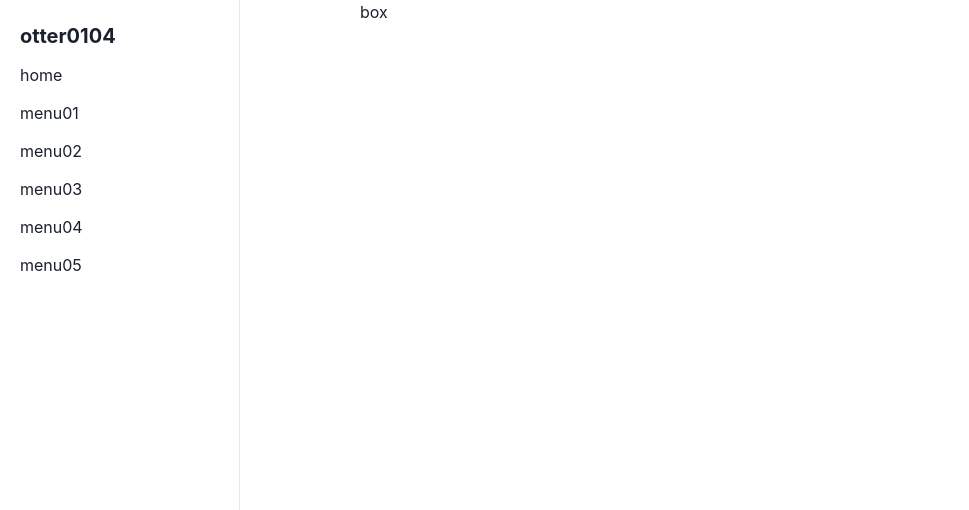
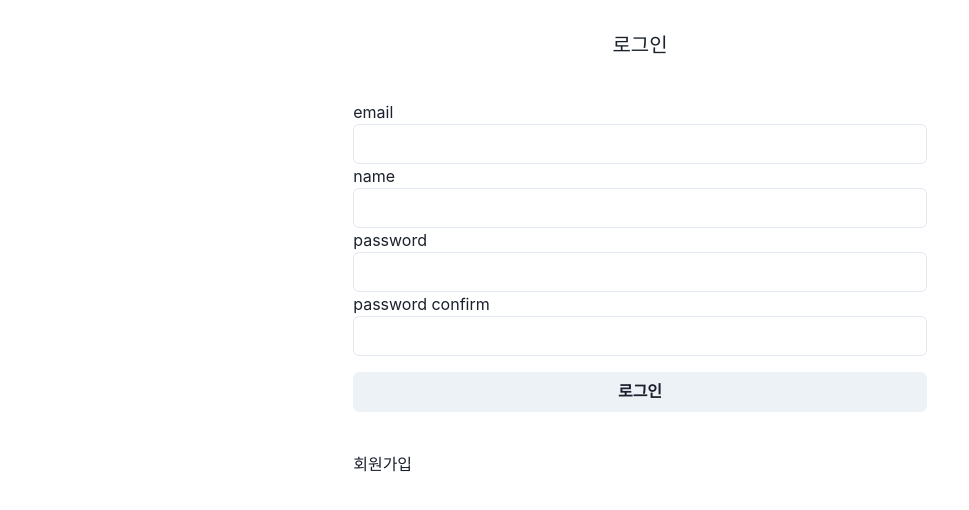
Before and after one commit to arin00github/frontend, a React (Create React App) app: page / in a window 1280 px wide. Shown: the top 510 px of the page, without its empty margins (0-969 px from the left). Built offline with nearby package versions, Linux system fonts and the light colour scheme.

Commit message:
firebase 설치 및 router 구조 변경

```diff
--- a/package.json
+++ b/package.json
@@ -12,12 +12,14 @@
     "@testing-library/react": "^12.0.0",
     "@testing-library/user-event": "^13.2.1",
     "axios": "^0.26.0",
+    "firebase": "^9.9.4",
     "framer-motion": "6",
     "jwt-decode": "^3.1.2",
     "keycloak-js": "^17.0.0",
     "ol": "^6.12.0",
     "react": "^17.0.2",
     "react-dom": "^17.0.2",
+    "react-hook-form": "^7.35.0",
     "react-redux": "^7.2.6",
     "react-router": "^6.2.1",
     "react-router-dom": "^6.2.1",
--- a/src/pages/menu02/index.tsx
+++ b/src/pages/ChatPage/index.tsx
@@ -3,7 +3,7 @@ import { Box, Text } from "@chakra-ui/react";
 import { PageHeader } from "Layout/PageHeader";
 import { PageBody } from "Layout/PageBody";
 
-export default function IndexMenu02() {
+export default function ChatPage() {
   return (
     <>
       <PageHeader>AutoComplete</PageHeader>
--- /dev/null
+++ b/src/pages/LoginPage/index.tsx
@@ -0,0 +1,39 @@
+import React, { useState } from "react";
+import { Box, Text, Container, Input, Button } from "@chakra-ui/react";
+import { useForm } from 'react-hook-form'
+import { Link } from 'react-router-dom'
+
+export default function LoginPage() {
+
+  const [inputValue, setInputValue] = useState({
+    email: '',
+    name: '',
+    password: '',
+    pwConfirmed: ''
+  })
+
+  const { register, clearErrors, setError, formState: { errors } } = useForm();
+  return (
+      <Container>
+        <Box mt={30}>
+          <Text mb={10} fontSize={20} textAlign={'center'}>로그인</Text>
+          <form>
+            <Text>email</Text>
+            <Input { ...register('email',{ required: true }) } />
+            <Text>name</Text>
+            <Input { ...register('name', { required: true }) } />
+            <Text>password</Text>
+            <Input { ...register('password', { required:true }) } />
+            <Text>password confirm</Text>
+            <Input { ...register('pwConfirmed', { required:true }) } />
+            <Box mt={4}>
+              <Button w={'100%'} type={"submit"}>로그인</Button>
+            </Box>
+            <Box mt={10}>
+              <Text><Link to={'/register'}>회원가입</Link></Text>
+            </Box>
+          </form>
+        </Box>
+      </Container>
+  )
+}
--- /dev/null
+++ b/src/pages/RegisterPage/index.tsx
@@ -0,0 +1,33 @@
+import React, { useState } from "react";
+import { Box, Text, Container, Input, Button } from "@chakra-ui/react";
+import { useForm } from 'react-hook-form'
+
+export default function RegisterPage() {
+
+    const [inputValue, setInputValue] = useState({
+        email: '',
+        name: '',
+        password: '',
+        pwConfirmed: ''
+    })
+
+    const { register, clearErrors, setError, formState: { errors } } = useForm();
+    return (
+        <Container>
+            <Box mt={30}>
+                <Text textAlign={'center'} fontSize={20} mb={10}>회원가입</Text>
+                <form>
+                    <Text>email</Text>
+                    <Input { ...register('email',{ required: true }) } />
+                    <Text>name</Text>
+                    <Input { ...register('name', { required: true }) } />
+                    <Text>password</Text>
+                    <Input { ...register('password', { required:true }) } />
+                    <Box mt={4}>
+                        <Button type={"submit"}>로그인</Button>
+                    </Box>
+                </form>
+            </Box>
+        </Container>
+    )
+}
--- a/src/pages/home/index.tsx
+++ /dev/null
@@ -1,6 +0,0 @@
-import React from "react";
-import { Box, Text } from "@chakra-ui/react";
-
-export default function IndexHome() {
-  return <Box>box</Box>;
-}
--- a/src/pages/menu01/index.tsx
+++ /dev/null
@@ -1,37 +0,0 @@
-import React from "react";
-import { Box, Text } from "@chakra-ui/react";
-import { PageHeader } from "../../layout/PageHeader";
-import { PageBody } from "../../layout/PageBody";
-import dataCollection from "../../service/data/data.json";
-import { Column } from "react-table";
-import { useMemo } from "react";
-import { IDateType01 } from "../../service/interface/dataType01";
-
-export default function IndexMenu01() {
-  console.log(dataCollection);
-
-  const columnArray1: Column<IDateType01>[] = useMemo(
-    () => [
-      {
-        Header: "아이디",
-        accessor: "id",
-      },
-      {
-        Header: "이름",
-        accessor: "last_name",
-      },
-      { Header: "도시", accessor: "city" },
-    ],
-    []
-  );
-
-  return (
-    <>
-      <PageHeader>React Table</PageHeader>
-      <PageBody>
-        <Text>react table 사용법</Text>
-        {/* <MyTable data={dataCollection} columns={columnArray1} /> */}
-      </PageBody>
-    </>
-  );
-}
--- a/src/routes/index.tsx
+++ b/src/routes/index.tsx
@@ -1,9 +1,9 @@
 import React from "react";
 import { Route, Routes } from "react-router";
-import IndexHome from "../pages/home/index";
+import LoginPage from "../pages/LoginPage";
 import Main from "../layout/Main";
-import IndexMenu01 from "Pages/menu01";
-import IndexMenu02 from "Pages/menu02";
+import RegisterPage from "Pages/RegisterPage";
+import ChatPage from "Pages/ChatPage";
 import IndexMenu03 from "Pages/menu03";
 import IndexMenu04 from "Pages/menu04";
 import NotFound from "Pages/NotFound";
@@ -13,13 +13,11 @@ export default function AppRoutes() {
   return (
     <main>
       <Routes>
+        <Route path="/" element={<LoginPage />} />
+        <Route path="register" element={<RegisterPage />} />
         <Route path="/" element={<Main />}>
-          <Route path="/" element={<IndexHome />} />
-          <Route path="menu01" element={<IndexMenu01 />} />
-          <Route path="menu02" element={<IndexMenu02 />} />
-          <Route path="menu03/*" element={<IndexMenu03 />} />
-          <Route path="menu04" element={<IndexMenu04 />} />
-          <Route path="menu05" element={<IndexMenu05 />} />
+
+          <Route path="chat" element={<ChatPage />} />
           <Route path="*" element={<NotFound />} />
         </Route>
       </Routes>
```
Also changed, not shown: src/service/firebase.ts (added, +26 -0 lines), 1 other file (tests, documents, lock files or other folders).
